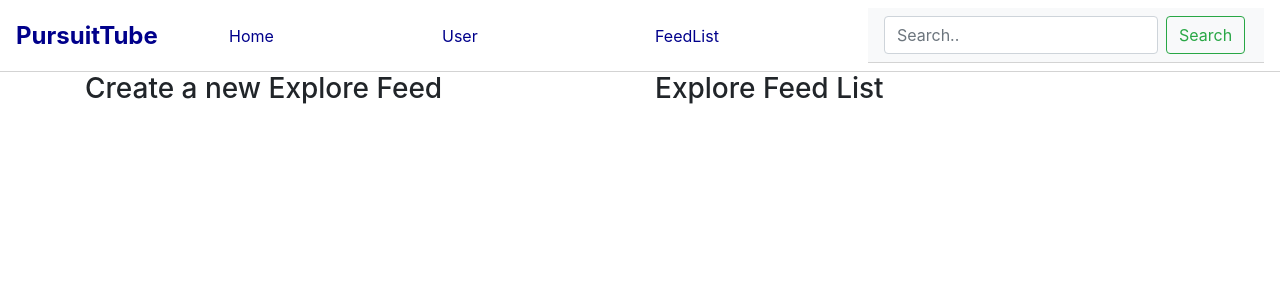
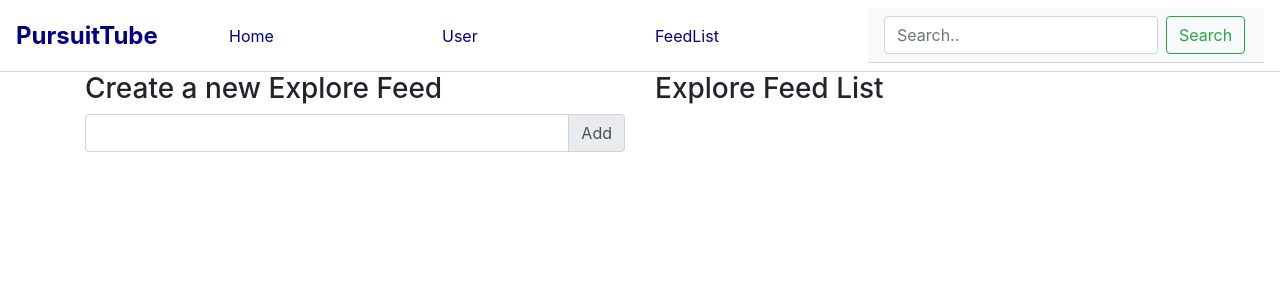
Before and after one commit to tarekul/PursuitTube, a React (Create React App) app: page /#/feedlist in a window 1280 px wide. Shown: the top 300 px of the page. Built offline with nearby package versions, Linux system fonts and the light colour scheme.

Commit message:
added the input to add feed, no functionality yet

```diff
--- /dev/null
+++ b/src/components/feed-list_components/add-feed.js
@@ -0,0 +1,25 @@
+import React from 'react';
+import Services from '../../services/services';
+
+const feedServices = new Services();
+
+const AddFeed = props => {
+    const clickHandler = e => {
+        if (e.keyCode === 13) {
+            console.log('oki')
+        }
+    }
+
+    return(
+        <div className="input-group mb-3 col-6">
+                <input type="text" className="form-control" aria-label="Sizing example input"
+                aria-describedby="inputGroup-sizing-default" onKeyDown={clickHandler} />
+                <div className="input-group-append">
+                    <span className="input-group-text" id="inputGroup-sizing-default"
+                        style={{maxHeight: 'fit-content'}}>Add</span>
+                </div>
+        </div>
+    )
+}
+
+export default AddFeed;
--- a/src/containers/FeedList.js
+++ b/src/containers/FeedList.js
@@ -1,6 +1,7 @@
 import React from 'react'
 import CreateListTitle from '../components/feed-list_components/create-list-title';
 import ExploreListFeed from '../components/feed-list_components/explore-list-title';
+import AddFeed from '../components/feed-list_components/add-feed';
 
 const FeedList = ()=>{
     return(
@@ -11,7 +12,7 @@ const FeedList = ()=>{
                 <ExploreListFeed />
             </div>
             <div className='row'>
-
+                <AddFeed />
             </div>
         </div>
     </>
```
